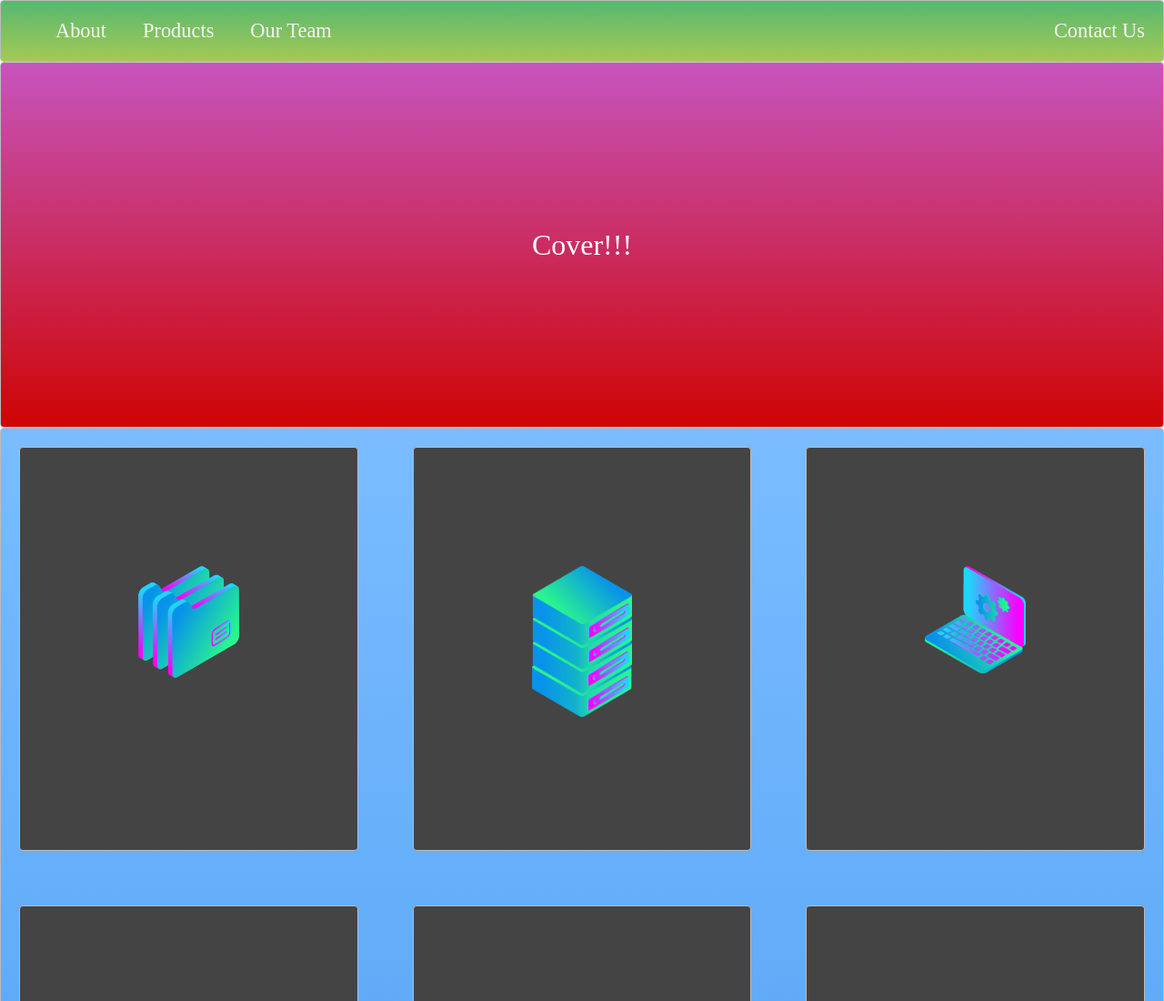
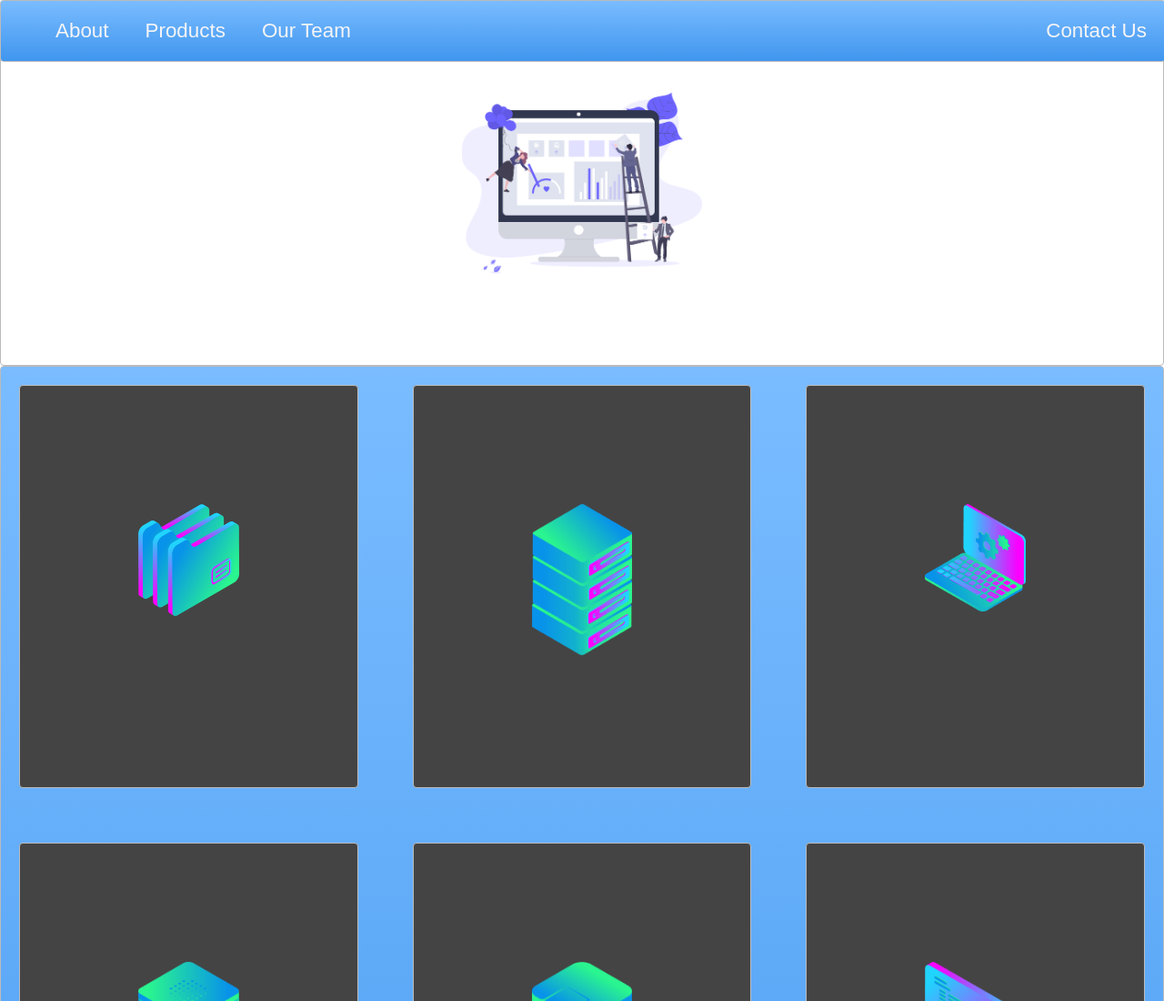
Before and after one commit to AndyKicklighter/BasicCSSlayout, a plain HTML site: page index.html in a window 1280 px wide. Shown: the top 1100 px of the page at 91% size. Drawn offline with Linux system fonts and the light colour scheme.

Commit message:
Add files via upload

```diff
--- a/index.html
+++ b/index.html
@@ -5,7 +5,7 @@
   <link rel="stylesheet" type="text/css" href="./style.css">
 </head>
 <body>
-	<nav class="zone green">
+	<nav class="zone blue sticky">
 		<ul class="main-nav">
 			<li><a href="">About</a></li>
 			<li><a href="">Products</a></li>
@@ -13,7 +13,7 @@
 			<li class="push"><a href="">Contact Us</a></li>
 		</ul>
 	</nav>
-	<div class="container zone red">Cover!!!</div>
+	<div class="container zone"><img class="cover"src=./img/undraw.png></div>
 	<div class="zone blue grid-wrapper">
 		<div class="box zone"><img src="./img/files_2.png"></div>
     	<div class="box zone"><img src="./img/server_2_2.png"></div>
--- a/style.css
+++ b/style.css
@@ -1,5 +1,6 @@
 body {
     margin: auto 0;
+    font-family: Arial;
 }
 
 
@@ -20,9 +21,24 @@ body {
     box-shadow:rgba(0,0,0,0.8) 0px 5px 15px, inset rgba(0,0,0,0.15) 0px -10px 20px;
 }
 
+.box:hover {
+    -webkit-transform: rotate(-7deg);
+    -moz-transform: rotate(-7deg);
+    -o-transform: rotate(-7deg);
+    transform: rotate(-7deg);
+
+}
+
+
 /***********************************************************************
  *  Nav Bar
  **********************************************************************/
+.sticky {
+    position: fixed;
+    top: 0;
+    width: 100%;
+}
+
 .main-nav {
     display: flex;
     list-style: none;
@@ -61,6 +77,12 @@ a {
     align-items: center;
     justify-content: center;
 }
+
+
+.cover {
+    width: 20rem;
+}
+
 
 /*Grid*/
 .grid-wrapper {
```
